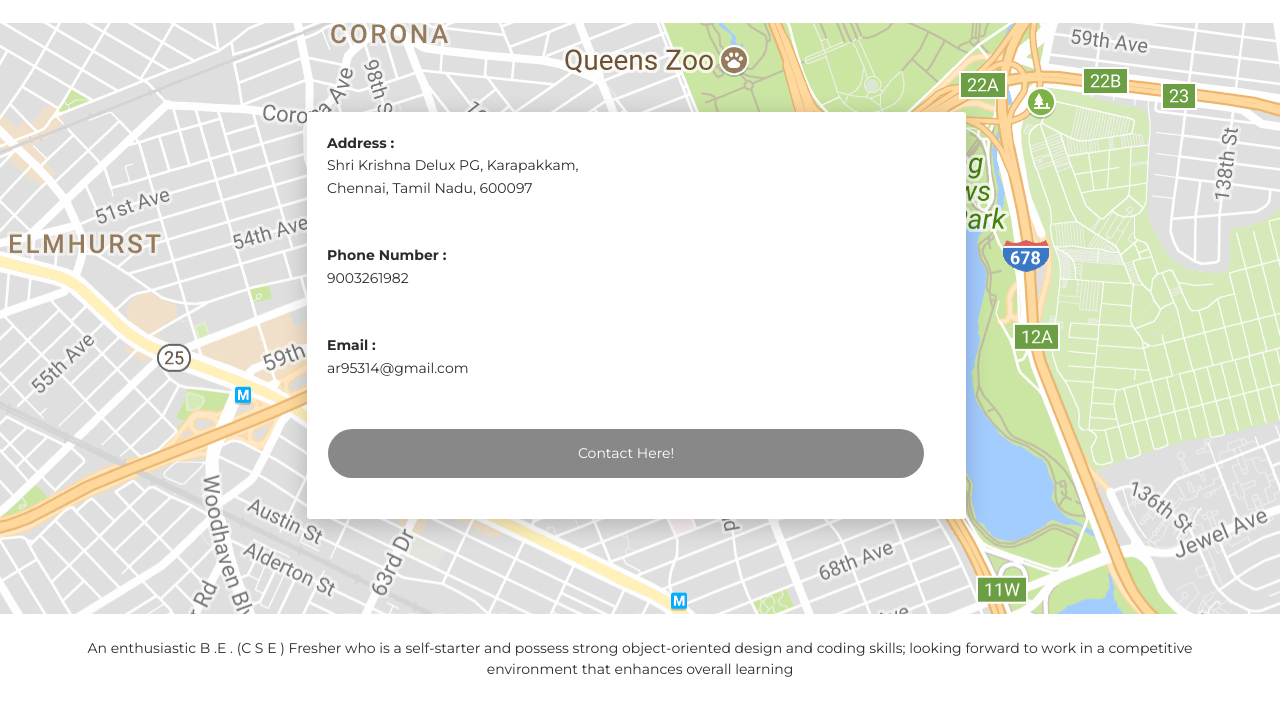
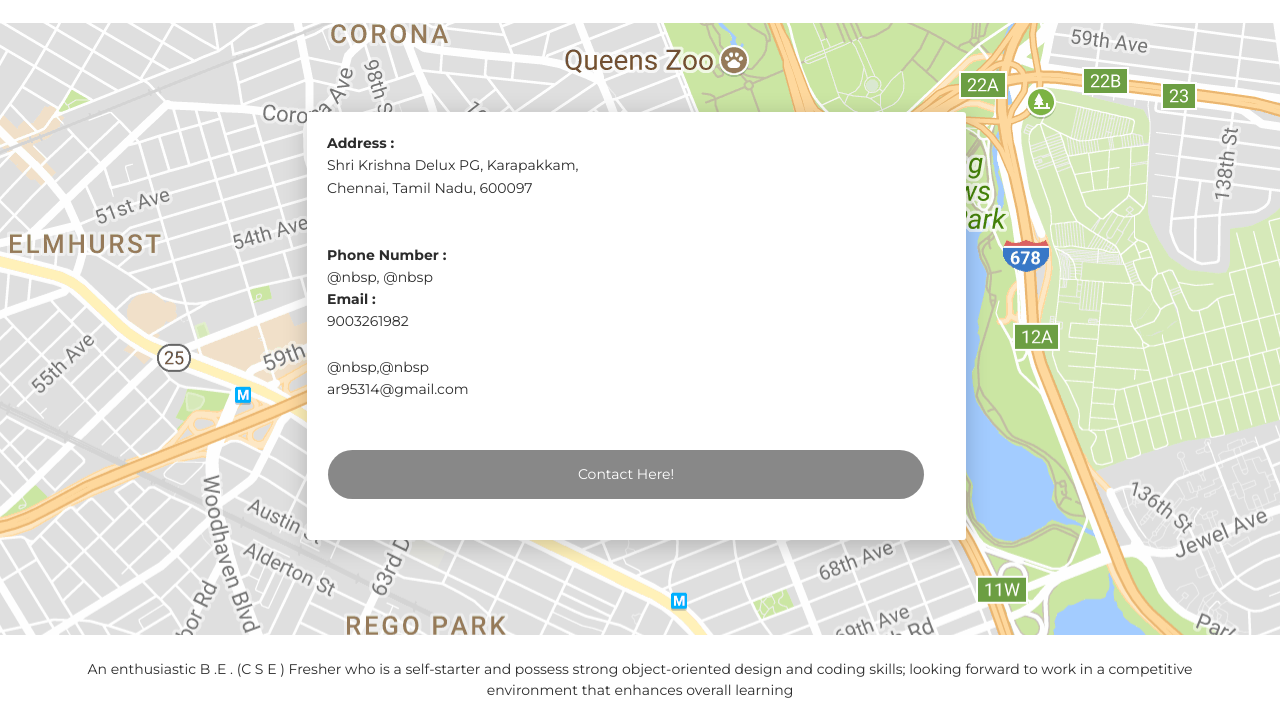
Before and after one commit to ar95314/ar9514.port.github.io, a plain HTML site: page index.html in a window 1280 px wide. Shown: the part 5270-5976 px from the top of the page. Drawn offline with Linux system fonts and the light colour scheme.

Commit message:
Update index.html

```diff
--- a/index.html
+++ b/index.html
@@ -525,10 +525,10 @@
                   <div class="card-body">
                     <p class="mb-0"><strong>Address :</strong></p>
                     <p class="pb-2">Shri Krishna Delux PG, Karapakkam, Chennai, Tamil Nadu, 600097</p><br>
-                    <p class="mb-0"><strong>Phone Number :</strong></p>
-                    <p class="pb-2">9003261982</p><br>
-                    <p class="mb-0"><strong>Email :</strong></p>
-                    <p class="pb-2">ar95314@gmail.com</p><br>
+                    <p class="mb-0"><strong>Phone Number :</strong></p>@nbsp, @nbsp<p class="mb-0"><strong>Email :</strong></p>
+                    <p class="pb-2">9003261982</p>@nbsp,@nbsp<p class="pb-2">ar95314@gmail.com</p><br>
+
+
                     <a class="btn btn-default btn-round btn-lg" href="" rel="tooltip" title="Email">Contact Here!</a></p></p>
 
                   </div>
```
